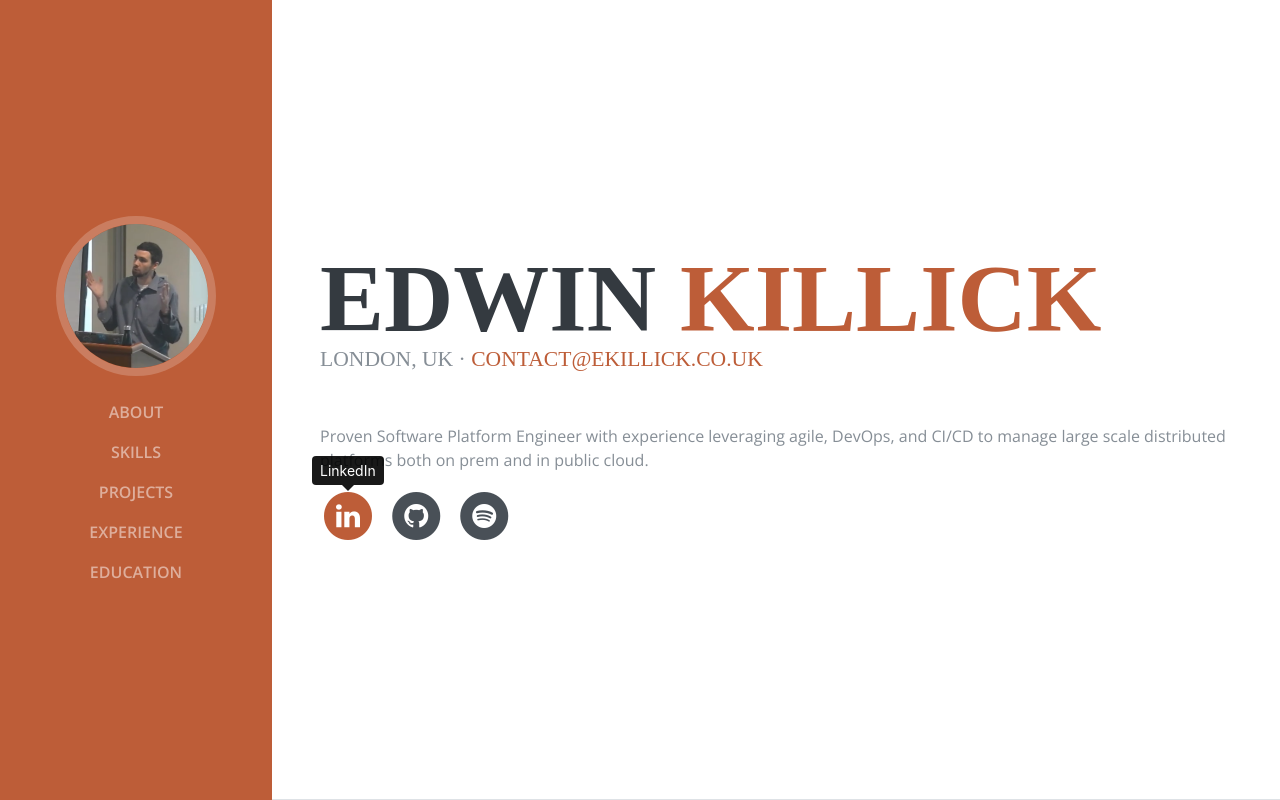
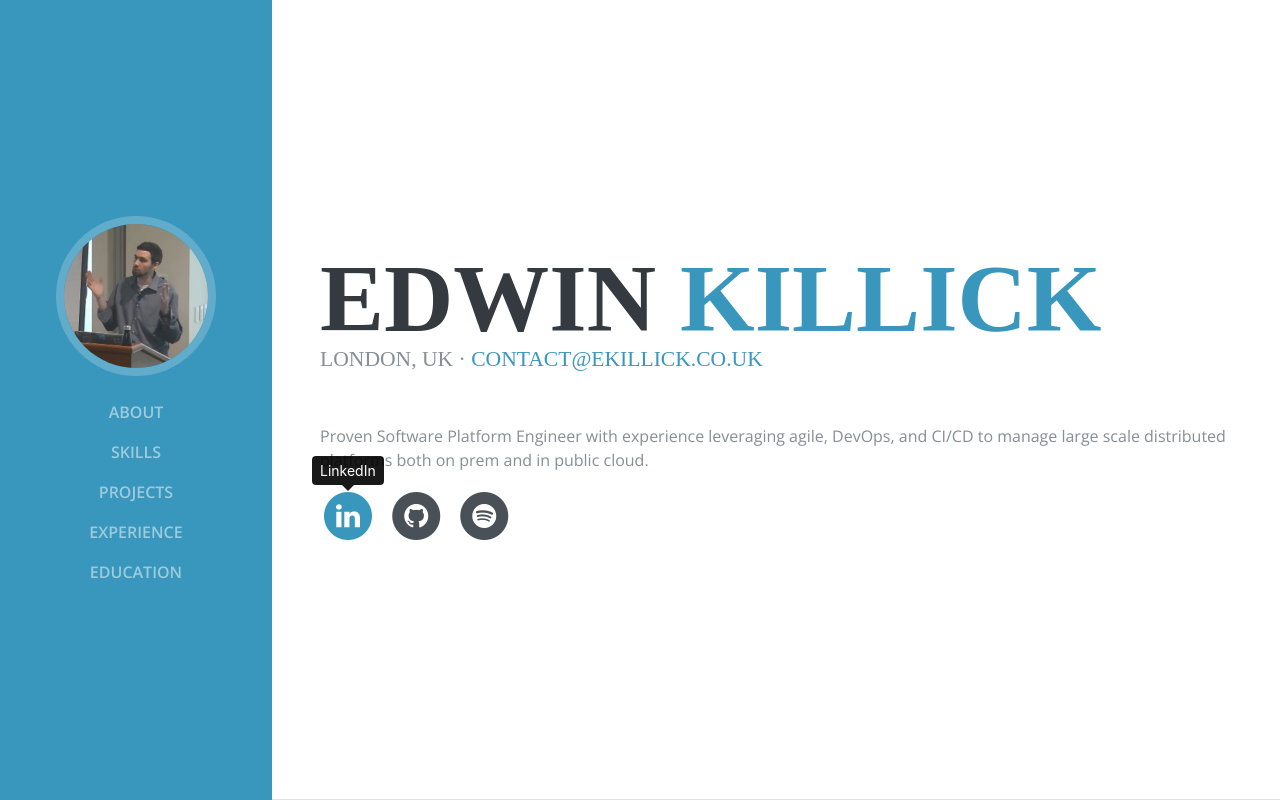
Before and after one commit to EKillick/ekillick.github.io, a plain HTML site: page index.html in a window 1280 px wide. In both pictures the pointer is over the link 348 px from the left and 513 px from the top of the page. Shown: the top 800 px of the page. Drawn offline with nearby package versions, Linux system fonts and the light colour scheme; a web font is replaced by a local one.

Commit message:
rebuilding site Tue 19 Jun 2018 02:41:03 BST

```diff
--- a/css/resume.css
+++ b/css/resume.css
@@ -44,7 +44,7 @@ h2 {
 }
 
 .list-social-icons a:hover {
-  color: #BD5D38;
+  color: #3997BD;
 }
 
 .list-social-icons a .fa-lg {
@@ -56,7 +56,7 @@ h2 {
 }
 
 .list-icons .list-inline-item i:hover {
-  color: #BD5D38;
+  color: #3997BD;
 }
 
 #sideNav .navbar-nav .nav-item .nav-link {
@@ -131,19 +131,19 @@ section.resume-section .resume-item .resume-date {
 }
 
 .bg-primary {
-  background-color: #BD5D38 !important;
+  background-color: #3997BD !important;
 }
 
 .text-primary {
-  color: #BD5D38 !important;
+  color: #3997BD !important;
 }
 
 a {
-  color: #BD5D38;
+  color: #3997BD;
 }
 
 a:hover, a:focus, a:active {
-  color: #824027;
+  color: #276A82;
 }
 
 img {
```
